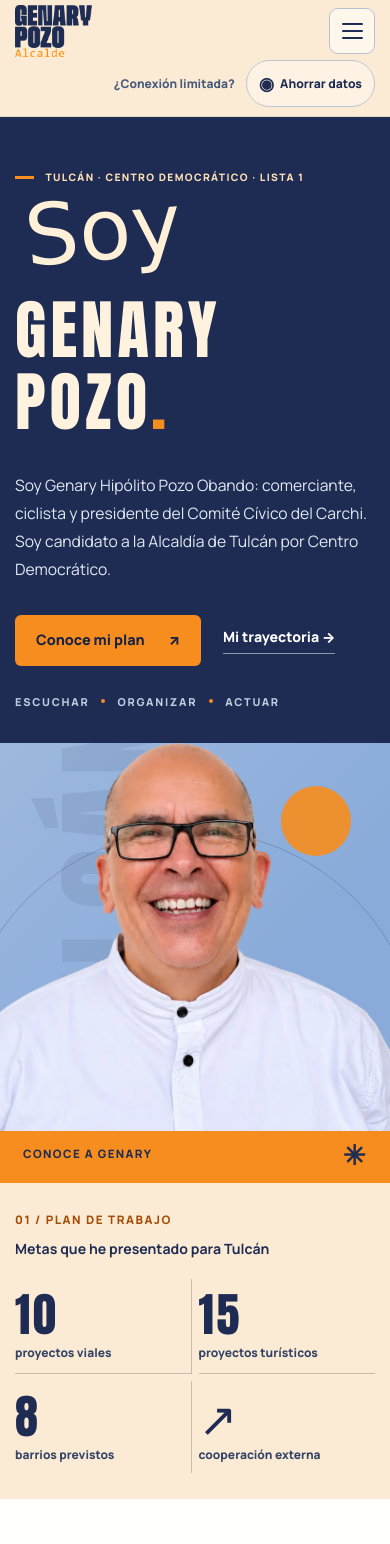
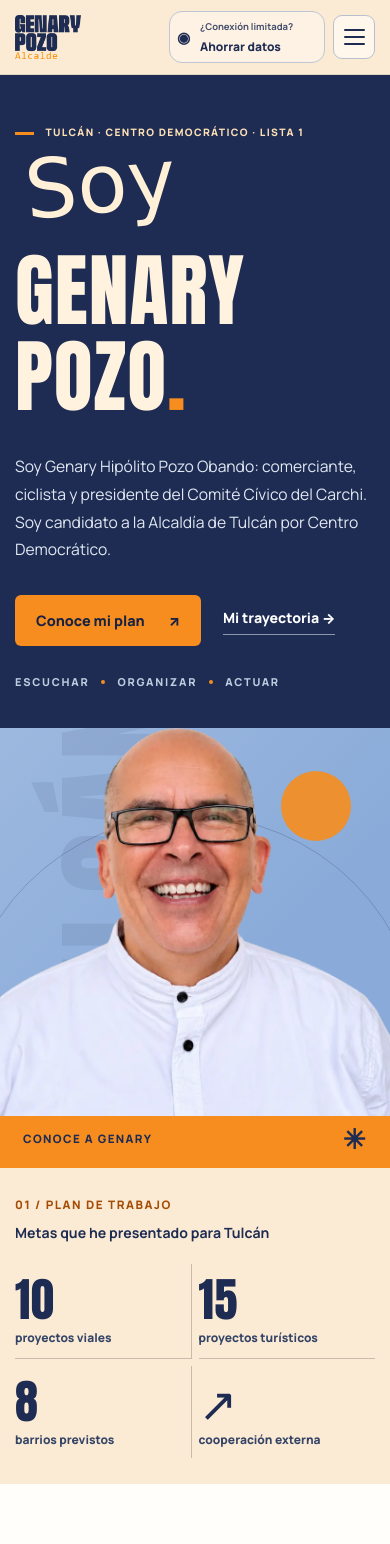
Before and after one commit to DAPO2015/genary-pozo-web, a plain HTML site: page index.html in a window 390 px wide. Shown: the top 1544 px of the page. Drawn offline with nearby package versions, Linux system fonts and the light colour scheme; a web font is replaced by a local one.

Commit message:
Add files via upload

```diff
--- a/app.js
+++ b/app.js
@@ -69,7 +69,7 @@
     state.saver=state.manualSaver===null?recommended:state.manualSaver==='on';
     document.body.dataset.save=state.saver?'on':'off';
     const btn=$('data-toggle');
-    if(btn){btn.setAttribute('aria-pressed',String(state.saver));const label=btn.querySelector('.data-label');if(label)label.textContent=state.saver?'Mostrar imágenes':'Ahorrar datos';btn.title=state.saver?'Desactivar el ahorro de datos':'Activar el ahorro de datos';const note=document.querySelector('.data-hint');if(note)note.textContent=state.saver?'Modo ahorro activado':'¿Conexión limitada?';}
+    if(btn){btn.setAttribute('aria-pressed',String(state.saver));const label=btn.querySelector('.data-label');if(label)label.textContent=state.saver?'Mostrar fotos':'Ahorrar datos';btn.title=state.saver?'Desactivar ahorro de datos y mostrar fotografías':'Activar ahorro de datos y ocultar fotografías';btn.setAttribute('aria-label',state.saver?'Desactivar ahorro de datos, mostrar fotografías':'Activar ahorro de datos, ocultar fotografías');}
     if(!state.saver)loadOptionalImages();
   }
   let imageObserver=null;
--- a/index.html
+++ b/index.html
@@ -16,7 +16,7 @@
  <a class="logo-link" href="index.html" aria-label="Genary Pozo, ir al inicio"><img src="assets/logo-alcalde.webp" width="95" height="66" alt="Genary Pozo Alcalde"></a>
  <button class="nav-toggle" type="button" id="nav-toggle" aria-controls="nav-links" aria-expanded="false" aria-label="Abrir menú"><span></span><span></span><span></span></button>
  <nav class="nav-links" id="nav-links" aria-label="Menú principal"><a class="active" aria-current="page" href="index.html">Inicio</a><a href="propuestas.html">Mis propuestas</a><a href="trayectoria.html">Mi camino</a><a href="explorar.html">Explorar temas</a><a href="fuentes.html">Fuentes</a></nav>
- <div class="data-control"><span class="data-hint">¿Conexión limitada?</span><button type="button" id="data-toggle" class="data-toggle" aria-pressed="false" title="Reducir imágenes decorativas"><span class="data-icon">◉</span> <span class="data-label">Ahorrar datos</span></button></div>
+ <div class="data-control"><button type="button" id="data-toggle" class="data-toggle" aria-pressed="false" title="Reducir imágenes decorativas"><span class="data-icon" aria-hidden="true">◉</span><span class="data-hint" aria-hidden="true">¿Conexión limitada?</span><span class="data-label" aria-hidden="true">Ahorrar datos</span></button></div>
 </div></header>
 <main id="contenido">
 <section class="hero"><div class="container hero-layout">
--- a/styles.css
+++ b/styles.css
@@ -319,8 +319,8 @@ body[data-save='on'] .profile-design {
 }
 .path-hero .profile-design .profile-design-kicker { color: #1e2c53; opacity: 1; }
 
-
-/* V6 · Ferron original para titulares de identidad (lo aporta el editor al publicar). */
+/* v7 · Sistema visual uniforme: todos los fragmentos de un título comparten Ferron.
+   El editor debe subir la fuente de su licencia a assets/fonts; no se redistribuye. */
 @font-face {
   font-family: 'Ferron Campaña';
   src: local('Ferron Extra Expanded'), local('Ferron-ExtraExpanded'),
@@ -329,23 +329,141 @@ body[data-save='on'] .profile-design {
   font-weight: 400;
   font-display: swap;
 }
-:root { --ferron: 'Ferron Campaña', 'Anton', Impact, sans-serif; }
-/* Ferron se aplica al nombre y a los grandes rótulos en mayúsculas. */
-.h1-main, .footer-brand > span, .profile-design strong {
+:root {
+  --ferron: 'Ferron Campaña', 'Anton', Impact, 'Arial Black', sans-serif;
+  --display: var(--ferron);
+}
+/* Espaciado moderado: cercano al logo, sin grandes huecos. */
+:is(.h1-main, .section-head h2, .page-hero h1, .path-hero h1,
+    .detail-cover h1, .footer-invite h2, .footer-brand > span,
+    .quote-band blockquote, .profile-design strong, .plan-index,
+    .number-item strong, .featured-card .number) {
   font-family: var(--ferron);
   font-weight: 400;
-  letter-spacing: .075em;
+  font-style: normal;
+  letter-spacing: .012em;
 }
-.h1-main b { font-weight: 400; }
-.h1-main { font-size: clamp(5.05rem, 7.9vw, 7.75rem); line-height: 1.06; }
-.footer-brand > span { line-height: 1.04; letter-spacing: .07em; }
-.profile-design strong { font-size: clamp(3.4rem, 4.5vw, 4.65rem); letter-spacing: .07em; line-height: 1.12; }
-/* Encabezados mixtos siguen con Anton para evitar sustitución parcial de minúsculas. */
-.section-head h2, .path-hero h1, .page-hero h1, .detail-cover h1 { letter-spacing: .025em; }
+.h1-main, .h1-main b { font-family: var(--ferron); font-weight: 400; }
+.h1-main { line-height: 1.06; letter-spacing: .01em; font-size: clamp(5.35rem, 8.7vw, 8.6rem); }
+:is(.section-head h2 span, .footer-invite h2 span, .page-hero h1 em,
+    .path-hero h1 em, .detail-cover h1 em) {
+  font-family: inherit;
+  font-style: inherit;
+  font-weight: inherit;
+  letter-spacing: inherit;
+  line-height: inherit;
+}
+.section-head h2, .footer-invite h2 { line-height: 1.11; }
+:is(.page-hero h1, .path-hero h1, .detail-cover h1) { line-height: 1.12; }
+.footer-brand > span { letter-spacing: .012em; line-height: 1.07; }
+.profile-design strong { letter-spacing: .012em; line-height: 1.09; }
+.h1-small { font-family: var(--signature); font-style: normal; font-weight: 400; }
 
-/* Mi camino: proporciones deliberadamente equilibradas, sin columnas que obliguen a
-   una foto de 900x993 a llenar un panel demasiado alto. */
+/* La portada se calcula desde el viewport, no mediante márgenes negativos.
+   Foto, panel azul y banda inferior tienen exactamente la misma anchura. */
+.hero .hero-layout {
+  width: 100%;
+  max-width: none;
+  margin: 0;
+  padding: 0 0 0 max(22px, calc((100vw - var(--max)) / 2));
+  display: grid;
+  grid-template-columns: minmax(0,1fr) minmax(0,1fr);
+  gap: 0;
+  min-height: 615px;
+}
+.hero .hero-layout .hero-copy {
+  padding: 75px clamp(24px, 3.4vw, 60px) 44px 0;
+  min-width: 0;
+}
+.hero .hero-layout .hero-art {
+  width: 100%;
+  min-width: 0;
+  min-height: 615px;
+  max-height: none;
+  height: auto;
+  margin: 0;
+  align-self: stretch;
+  overflow: hidden;
+}
+.hero .hero-art .hero-person {
+  display: block;
+  width: 100%;
+  max-width: 100%;
+  height: auto;
+  left: 0;
+  right: 0;
+  top: 0;
+  object-fit: contain;
+  object-position: top center;
+  transform: none;
+}
+.hero .hero-art .hero-art-bottom {
+  left: 0;
+  right: 0;
+  bottom: 0;
+  width: 100%;
+  margin: 0;
+  box-sizing: border-box;
+}
+
+/* Control compacto: dos líneas DENTRO de un botón de tamaño constante. */
+.data-control {
+  display: flex;
+  flex: 0 0 auto;
+  width: 166px;
+  margin: 0;
+  padding: 0;
+}
+.data-control .data-toggle {
+  display: grid;
+  grid-template-columns: 18px minmax(0,1fr);
+  grid-template-rows: 14px 18px;
+  grid-template-areas: 'icon hint' 'icon label';
+  align-items: center;
+  column-gap: 5px;
+  justify-items: start;
+  width: 166px;
+  min-width: 166px;
+  height: 52px;
+  min-height: 52px;
+  max-height: 52px;
+  padding: 8px 9px;
+  border-radius: 13px;
+  font-family: var(--body);
+  font-weight: 800;
+  white-space: nowrap;
+  line-height: 1;
+  text-align: left;
+  font-size: .8rem;
+}
+.data-control .data-icon {
+  grid-area: icon;
+  margin: 0;
+  font-size: .95rem;
+  line-height: 1;
+}
+.data-control .data-hint {
+  grid-area: hint;
+  display: block;
+  font-size: .62rem;
+  line-height: 14px;
+  color: inherit;
+  opacity: .84;
+  font-weight: 700;
+  white-space: nowrap;
+}
+.data-control .data-label {
+  grid-area: label;
+  display: block;
+  font-size: .78rem;
+  line-height: 18px;
+  color: inherit;
+  white-space: nowrap;
+}
+
+/* Perfil: se conservan la ilustración de ahorro y la foto íntegra. */
 .path-hero-grid {
+  display: grid;
   grid-template-columns: minmax(0,1.08fr) minmax(0,.92fr);
   gap: clamp(30px,4vw,56px);
   align-items: center;
@@ -356,17 +474,8 @@ body[data-save='on'] .profile-design {
   align-self: center;
 }
 .path-hero .mini-index { margin-bottom: 23px; }
-.path-hero h1 {
-  font-size: clamp(3.25rem,5.15vw,4.8rem);
-  line-height: 1.11;
-  letter-spacing: .021em;
-  margin-bottom: 22px;
-}
-.path-hero p:not(.mini-index) {
-  font-size: 1.02rem;
-  line-height: 1.77;
-  margin-bottom: 24px;
-}
+.path-hero h1 { margin-bottom: 22px; font-size: clamp(3.25rem,5.15vw,4.8rem); }
+.path-hero p:not(.mini-index) { font-size: 1.02rem; line-height: 1.77; margin-bottom: 24px; }
 .path-hero .btn { margin-top: 1px; }
 .profile-photo-box,
 body[data-save='on'] .profile-photo-box {
@@ -380,7 +489,6 @@ body[data-save='on'] .profile-photo-box {
 .profile-photo-box img {
   position: absolute;
   inset: auto 0 0;
-  display: block;
   width: 100%;
   height: auto;
   max-width: 100%;
@@ -389,39 +497,63 @@ body[data-save='on'] .profile-photo-box {
   object-position: bottom center;
   margin: 0 auto;
 }
-/* 1:1 encuadra el cuerpo sin cortar brazos; el panel no estira ni encoge la foto. */
-@media (max-width: 850px) {
+
+@media(max-width:850px) {
+  .hero .hero-layout {
+    grid-template-columns: minmax(0,1fr);
+    padding: 0;
+    width: 100%;
+    min-height: 0;
+  }
+  .hero .hero-layout .hero-copy {
+    padding: 57px max(22px,calc((100vw - var(--max))/2)) 42px;
+  }
+  .hero .hero-layout .hero-art {
+    width: 100%;
+    height: 560px;
+    min-height: 560px;
+    max-height: 560px;
+    margin: 0;
+  }
   .path-hero-grid { grid-template-columns: minmax(0,1fr); gap: 0; }
   .path-hero-grid > div:first-child { padding: 54px 12px 52px; }
   .path-hero h1 { font-size: clamp(3rem,7.4vw,4.25rem); }
-  .profile-photo-box, body[data-save='on'] .profile-photo-box {
+  .profile-photo-box,body[data-save='on'] .profile-photo-box {
     aspect-ratio: 900 / 1015;
     height: auto;
     min-height: 0;
     max-height: none;
-    width: min(100%, 610px);
+    width: min(100%,610px);
     justify-self: center;
     border-radius: 18px 18px 0 0;
   }
   .profile-photo-box img { width: 100%; max-width: 100%; max-height: 100%; }
-  .profile-design strong { font-size: clamp(3.5rem,8vw,4.7rem); }
 }
-@media (max-width: 600px) {
+@media(max-width:600px) {
+  .container { width: calc(100% - 30px); }
+  .nav-row { flex-wrap: nowrap; min-height: 74px; gap: 8px; padding: 8px 0; }
+  .logo-link { flex: 0 0 auto; }
+  .logo-link img { width: 66px; height: auto; }
+  .nav-toggle { order: 3; display: flex; width: 42px; height: 44px; flex-shrink: 0; margin: 0; }
+  .data-control { order: 2; width: 156px; flex: 0 0 156px; margin-left: auto; padding: 0; }
+  .data-control .data-toggle { width: 156px; min-width: 156px; max-width: 156px; height: 52px; min-height: 52px; max-height: 52px; padding: 8px 7px; }
+  .data-control .data-hint { font-size: .59rem; }
+  .data-control .data-label { font-size: .75rem; }
+  .hero .hero-layout .hero-copy { padding: 49px 15px 37px; }
+  .hero .hero-layout .hero-art { height: 435px; min-height: 435px; max-height: 435px; }
+  .h1-main { font-size: clamp(5rem,15.3vw,6.7rem); letter-spacing: .01em; line-height: 1.08; }
+  .h1-small { font-size: clamp(5.1rem,21vw,7.3rem); }
+  .section-head h2, .footer-invite h2 { line-height: 1.15; }
   .path-hero-grid > div:first-child { padding: 46px 5px 50px; }
   .path-hero .mini-index { margin-bottom: 20px; }
-  .path-hero h1 { font-size: clamp(2.9rem,10.7vw,3.9rem); line-height: 1.1; }
+  .path-hero h1 { font-size: clamp(2.9rem,10.7vw,3.9rem); }
   .path-hero p:not(.mini-index) { line-height: 1.72; margin-bottom: 23px; }
-  .profile-photo-box, body[data-save='on'] .profile-photo-box {
-    aspect-ratio: 900 / 1000;
-    height: auto;
-    min-height: 0;
-  }
+  .profile-photo-box,body[data-save='on'] .profile-photo-box { aspect-ratio: 900 / 1000; height:auto; min-height:0; }
   .profile-design strong { font-size: clamp(3.25rem,12vw,4.2rem); }
-  .h1-main { font-size: clamp(4.05rem, 12.9vw, 6.05rem); letter-spacing: .062em; line-height: 1.12; }
-  .footer-brand > span { letter-spacing: .048em; }
 }
-@media (max-width: 360px) {
+@media(max-width:360px) {
+  .hero .hero-layout .hero-art { height: 380px; min-height: 380px; max-height: 380px; }
+  .h1-main { font-size: 4.65rem; letter-spacing: .006em; }
   .path-hero h1 { font-size: 2.83rem; }
-  .h1-main { font-size: 3.85rem; letter-spacing: .047em; }
   .profile-design strong { font-size: 3.2rem; }
 }
--- a/sw.js
+++ b/sw.js
@@ -1,5 +1,5 @@
 /* GitHub Pages: caché de páginas y activos. El JSON siempre intenta red antes que caché. */
-const CACHE = 'genary-shell-v6';
+const CACHE = 'genary-shell-v7';
 const SHELL = [
   './','./index.html','./propuestas.html','./trayectoria.html','./explorar.html','./detalle.html','./fuentes.html',
   './styles.css','./app.js','./datos-publicos.json','./assets/favicon.png','./assets/logo-alcalde.webp',
```
Also changed, not shown: detalle.html (+1 -1 lines), explorar.html (+1 -1 lines), fuentes.html (+1 -1 lines), propuestas.html (+1 -1 lines), trayectoria.html (+1 -1 lines), 1 other file.
